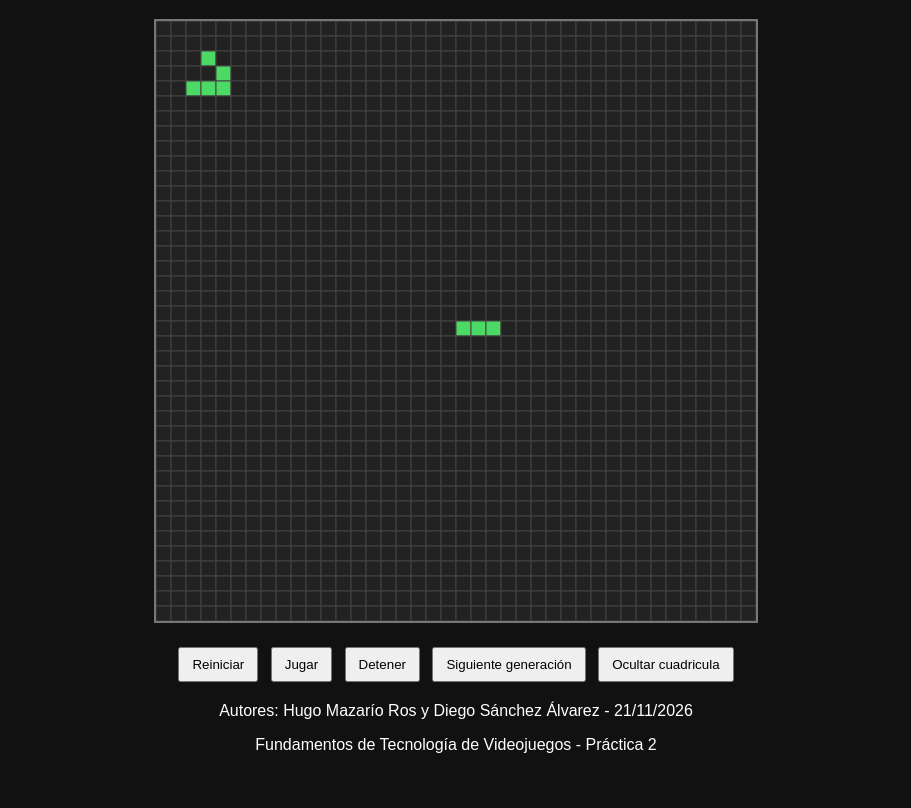
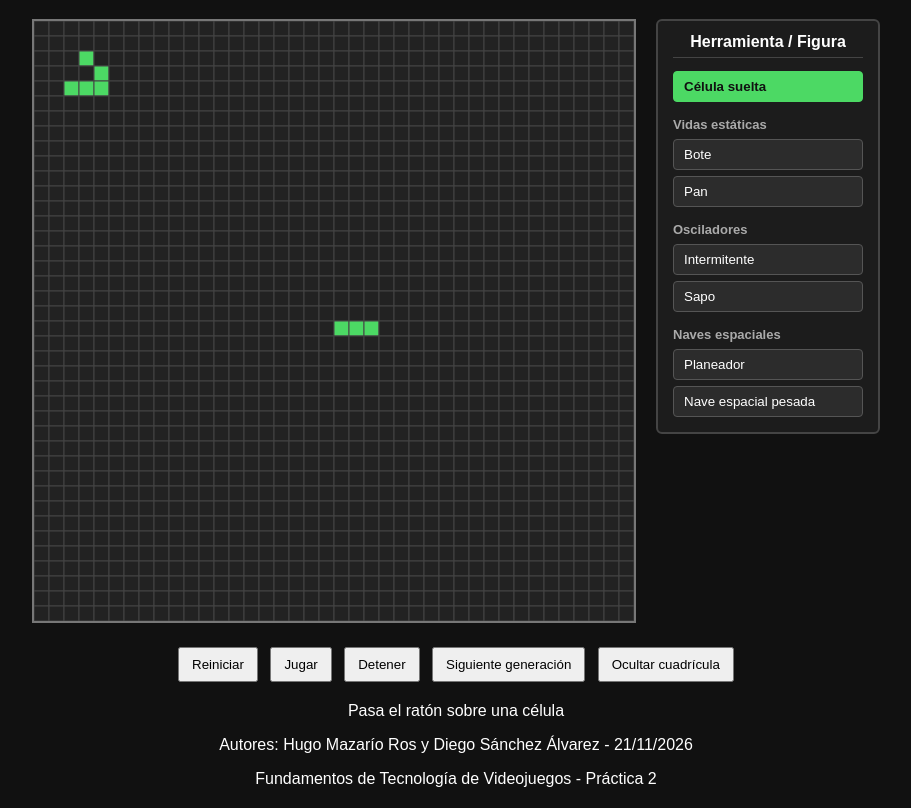
Before and after one commit to hugoomazariio/PracticasFundamentos, a plain HTML site: page Practica2_HugoMazario_DiegoSanchez/index.html in a window 1280 px wide. Shown: the part 61-869 px from the top of the page, without its empty margins (184-1095 px from the left). Before the commit the page ends 835 px from the top, so only its background shows below. Drawn offline with Linux system fonts and the light colour scheme.

Commit message:
Seleccion de figuras
En vez de que al darle click se ponga una a viva, se pone la figura seleccionada en el panel de la derecha

```diff
--- a/Practica2_HugoMazario_DiegoSanchez/CSS/styles.css
+++ b/Practica2_HugoMazario_DiegoSanchez/CSS/styles.css
@@ -6,10 +6,69 @@ body {
     font-family: Arial, sans-serif;
 }
 
+.zona-juego {
+    display: flex;
+    justify-content: center;
+    align-items: flex-start;
+    gap: 20px;
+    margin: 20px auto;
+}
+
 canvas {
     display: block;
-    margin: 20px auto;
     border: 2px solid #777777;
+}
+
+.panel-figuras {
+    background: #1c1c1c;
+    border: 2px solid #444444;
+    border-radius: 6px;
+    padding: 12px 15px;
+    display: flex;
+    flex-direction: column;
+    min-width: 190px;
+    text-align: left;
+}
+
+.panel-figuras h3 {
+    margin: 0 0 10px 0;
+    font-size: 16px;
+    text-align: center;
+    border-bottom: 1px solid #444444;
+    padding-bottom: 6px;
+}
+
+.panel-figuras h4 {
+    margin: 12px 0 4px 0;
+    font-size: 13px;
+    color: #aaaaaa;
+}
+
+.btn-figura {
+    width: 100%;
+    margin: 3px 0;
+    padding: 7px 10px;
+    text-align: left;
+    background: #2c2c2c;
+    color: #ffffff;
+    border: 1px solid #555555;
+    border-radius: 4px;
+    cursor: pointer;
+}
+
+.btn-figura:hover {
+    background: #3a3a3a;
+}
+
+.btn-figura.activo {
+    background: #4cd964;
+    color: #111111;
+    font-weight: bold;
+    border-color: #4cd964;
+}
+
+.controles {
+    margin-top: 10px;
 }
 
 button {
--- a/Practica2_HugoMazario_DiegoSanchez/JS/main.js
+++ b/Practica2_HugoMazario_DiegoSanchez/JS/main.js
@@ -1,5 +1,5 @@
 const TAMANO_MUNDO = 40; // Casillas por lado (40x40)
-const TAM_CELDA = 15; // Píxeles que mide cada casillas
+const TAM_CELDA = 15; // Píxeles que mide cada casilla
 const PASOS_POR_SEGUNDO = 10; // Velocidad simulación
 
 const canvas = document.getElementById("canvasMundo");
@@ -9,21 +9,56 @@ const btnIniciar = document.getElementById("btnIniciar");
 const btnDetener = document.getElementById("btnDetener");
 const btnSiguienteGen = document.getElementById("btnSiguienteGen");
 const btnCuadricula = document.getElementById("btnCuadricula");
+const botonesFigura = document.querySelectorAll(".btn-figura");
 
 const mundo = new Mundo(TAMANO_MUNDO, canvas, TAM_CELDA);
 
 let timer = null;
+let figuraSeleccionada = "celula";
 
-//////////////////////////////// Figura de prueba ////////////////////////////////
+//////////////////////////////// Figuras preestablecidas ////////////////////////////////
 
-// Cada figura es una lista de posiciones [fila, columna] relativas a su esquina.
-const PLANEADOR = [[0, 1], [1, 2], [2, 0], [2, 1], [2, 2]];
-const PARPADEADOR = [[0, 0], [0, 1], [0, 2]];
+// Cada figura es una lista de posiciones [fila, columna] relativas a la casilla pulsada
+const FIGURAS = {
+    bote: [
+        [0, 0], [0, 1],
+        [1, 0], [1, 2],
+        [2, 1]
+    ],
+    pan: [
+        [0, 1], [0, 2],
+        [1, 0], [1, 3],
+        [2, 1], [2, 3],
+        [3, 2]
+    ],
+    intermitente: [
+        [0, 0], [0, 1], [0, 2]
+    ],
+    sapo: [
+        [0, 1], [0, 2], [0, 3],
+        [1, 0], [1, 1], [1, 2]
+    ],
+    planeador: [
+        [0, 1],
+        [1, 2],
+        [2, 0], [2, 1], [2, 2]
+    ],
+    navePesada: [
+        [0, 1], [0, 2], [0, 3], [0, 4], [0, 5], [0, 6],
+        [1, 0], [1, 6],
+        [2, 6],
+        [3, 0], [3, 5],
+        [4, 2], [4, 3]
+    ]
+};
 
-// Pone vivas las celulas de una figura a partir de la posición (fila, columna)
+// Pone vivas las células de una figura a partir de la posición (fila, columna)
 function colocarFigura(figura, fila, columna) {
     for (const [desplazamientoFila, desplazamientoColumna] of figura) {
-        mundo.matriz[fila + desplazamientoFila][columna + desplazamientoColumna].viva = true;
+        const f = (fila + desplazamientoFila + TAMANO_MUNDO) % TAMANO_MUNDO;
+        const c = (columna + desplazamientoColumna + TAMANO_MUNDO) % TAMANO_MUNDO;
+        mundo.matriz[f][c].viva = true;
+        mundo.matriz[f][c].tiempo = 0;
     }
 }
 
@@ -38,7 +73,6 @@ function iniciar() {
     if (timer !== null) {
         return;
     }
-
     timer = setInterval(paso, 1000 / PASOS_POR_SEGUNDO);
 }
 
@@ -56,21 +90,27 @@ function reiniciar() {
         }
     }
     mundo.turnos = 0;
-    colocarFigura(PLANEADOR, 2, 2);
-    colocarFigura(PARPADEADOR, 20, 20);
+    colocarFigura(FIGURAS.planeador, 2, 2);
+    colocarFigura(FIGURAS.intermitente, 20, 20);
     mundo.dibujar();
 }
 
-// Cambiar la visibilidad de la cuadrícula
 function alternarCuadricula() {
     mundo.alternarCuadricula();
-    btnCuadricula.textContent = mundo.mostrarCuadricula ? "Ocultar cuadricula" : "Mostrar cuadricula";
+    btnCuadricula.textContent = mundo.mostrarCuadricula ? "Ocultar cuadrícula" : "Mostrar cuadrícula";
 }
 
-// Interacción con el ratón
-canvas.addEventListener("mousedown", function(evento) {
-    // evento.button === 0 comprueba >> clic izquierdo
-    // timer === null comprueba que no esté ejecutandose
+// Selección de figura
+botonesFigura.forEach((boton) => {
+    boton.addEventListener("click", () => {
+        botonesFigura.forEach((b) => b.classList.remove("activo"));
+        boton.classList.add("activo");
+        figuraSeleccionada = boton.dataset.figura;
+    });
+});
+
+// Interacción con el ratón (clic izquierdo solo cuando está detenido)
+canvas.addEventListener("mousedown", function (evento) {
     if (evento.button === 0 && timer === null) {
         const rect = canvas.getBoundingClientRect();
         const x = evento.clientX - rect.left;
@@ -80,7 +120,11 @@ canvas.addEventListener("mousedown", function(evento) {
         const fila = Math.floor(y / TAM_CELDA);
 
         if (fila >= 0 && fila < TAMANO_MUNDO && columna >= 0 && columna < TAMANO_MUNDO) {
-            mundo.matriz[fila][columna].alternar();
+            if (figuraSeleccionada === "celula") {
+                mundo.matriz[fila][columna].alternar();
+            } else if (FIGURAS[figuraSeleccionada]) {
+                colocarFigura(FIGURAS[figuraSeleccionada], fila, columna);
+            }
             mundo.dibujar();
         }
     }
@@ -94,6 +138,6 @@ btnSiguienteGen.addEventListener("click", paso);
 btnCuadricula.addEventListener("click", alternarCuadricula);
 
 // Arranque
-colocarFigura(PLANEADOR, 2, 2);
-colocarFigura(PARPADEADOR, 20, 20);
+colocarFigura(FIGURAS.planeador, 2, 2);
+colocarFigura(FIGURAS.intermitente, 20, 20);
 mundo.dibujar();
--- a/Practica2_HugoMazario_DiegoSanchez/index.html
+++ b/Practica2_HugoMazario_DiegoSanchez/index.html
@@ -1,5 +1,6 @@
 <!DOCTYPE html>
 <html lang="es">
+
 <head>
     <meta charset="UTF-8">
     <meta name="viewport" content="width=device-width, initial-scale=1.0">
@@ -9,28 +10,48 @@
     <script src="JS/celula.js" defer></script>
     <script src="JS/mundo.js" defer></script>
     <script src="JS/main.js" defer></script>
+</head>
 
-</head>
 <body>
     <h1>El Juego de la Vida</h1>
 
-    <!-- Aquí se dibuja el mundo-->
-    <canvas id="canvasMundo"></canvas>
+    <!-- Canvas  + Selector de figuras -->
+    <div class="zona-juego">
+        <canvas id="canvasMundo"></canvas>
+
+        <div class="panel-figuras">
+            <h3>Herramienta / Figura</h3>
+            <button class="btn-figura activo" data-figura="celula">Célula suelta</button>
+
+            <h4>Vidas estáticas</h4>
+            <button class="btn-figura" data-figura="bote">Bote</button>
+            <button class="btn-figura" data-figura="pan">Pan</button>
+
+            <h4>Osciladores</h4>
+            <button class="btn-figura" data-figura="intermitente">Intermitente</button>
+            <button class="btn-figura" data-figura="sapo">Sapo</button>
+
+            <h4>Naves espaciales</h4>
+            <button class="btn-figura" data-figura="planeador">Planeador</button>
+            <button class="btn-figura" data-figura="navePesada">Nave espacial pesada</button>
+        </div>
+    </div>
 
     <!-- Botones de control de la simulación -->
-    <div>
+    <div class="controles">
         <button id="btnReset">Reiniciar</button>
         <button id="btnIniciar">Jugar</button>
         <button id="btnDetener">Detener</button>
         <button id="btnSiguienteGen">Siguiente generación</button>
+        <button id="btnCuadricula">Ocultar cuadrícula</button>
+    </div>
 
-        <!-- Zoom in, zoom out, cuadricula (anterior generación)-->
-        <button id="btnCuadricula">Ocultar cuadricula</button>
-    </div>
+    <p id="infoCelula">Pasa el ratón sobre una célula</p>
 
     <footer>
         <p>Autores: Hugo Mazarío Ros y Diego Sánchez Álvarez - 21/11/2026</p>
         <p>Fundamentos de Tecnología de Videojuegos - Práctica 2</p>
     </footer>
 </body>
+
 </html>
```
